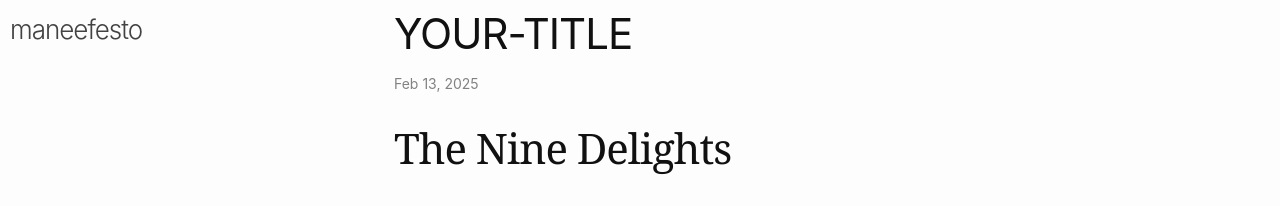
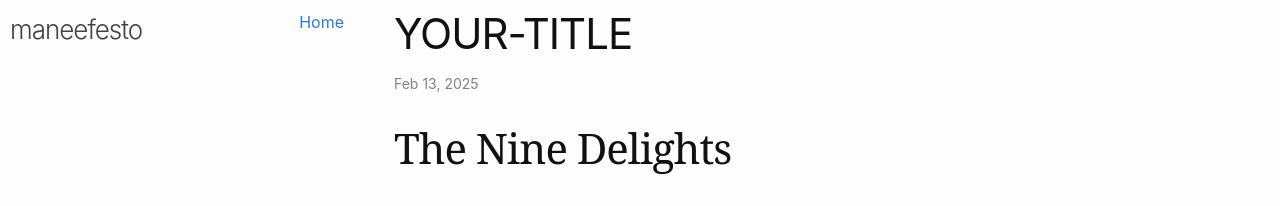
Before and after one commit to maneefesto/manefesto, a Jekyll site: the page built from _posts/2025-02-14-prova2.md, in a window 1280 px wide. Shown: the top 206 px of the page. Built offline with Jekyll 4.4.1, drawn with Linux system fonts in a browser that asks for light colours; our own code applies the rules of GitHub Pages for plain Markdown files.

Commit message:
test left bar

```diff
--- /dev/null
+++ b/_includes/leftbar.html
@@ -0,0 +1,10 @@
+<a class="site-title" rel="author" href="{{ '/' | relative_url }}">{{ site.title | escape }}</a>
+<nav class="site-nav">
+  <div class="wrapper">
+    <a href="{{ '/' | relative_url }}" {% if page.url == "/" %} class="active"{% endif %}>Home</a>
+    {% for path in page_paths %}
+      {% assign my_page = site.pages | where: "path", path | first %}
+      <a href="{{ my_page.url | relative_url }}" {% if page.url == my_page.url %} class="active"{% endif %}>{{ my_page.title }}</a>
+    {% endfor %}
+  </div>
+</nav>
--- a/_layouts/base.html
+++ b/_layouts/base.html
@@ -8,14 +8,13 @@
   <main>
     <div class = "row">
     <div class="column left">
-        <a class="site-title" rel="author" href="{{ '/' | relative_url }}">{{ site.title | escape }}</a>
+       {%- include leftbar.html -%}
     </div>
     <div class="column right" >
         {{ content }}
     </div>
    </div>
-  <main>
-
+  </main>
   </body>
 
 </html>
```
